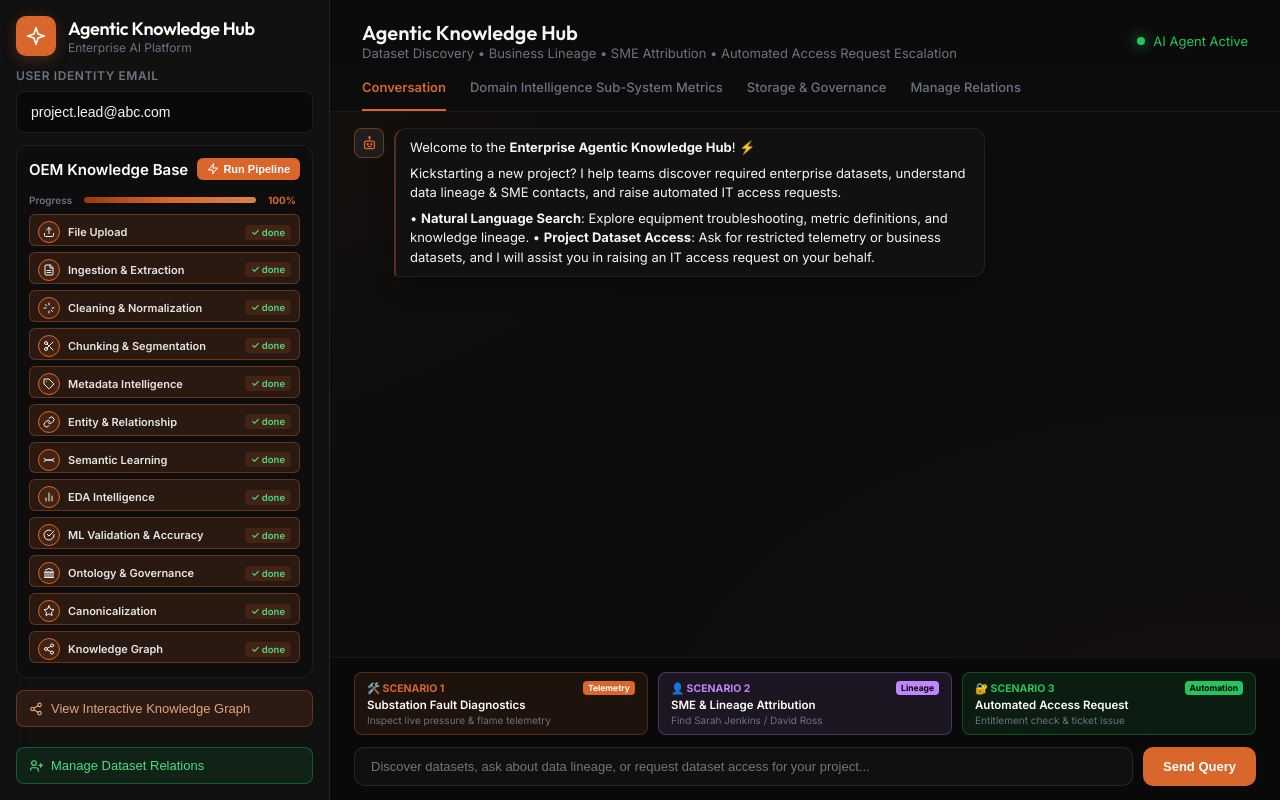
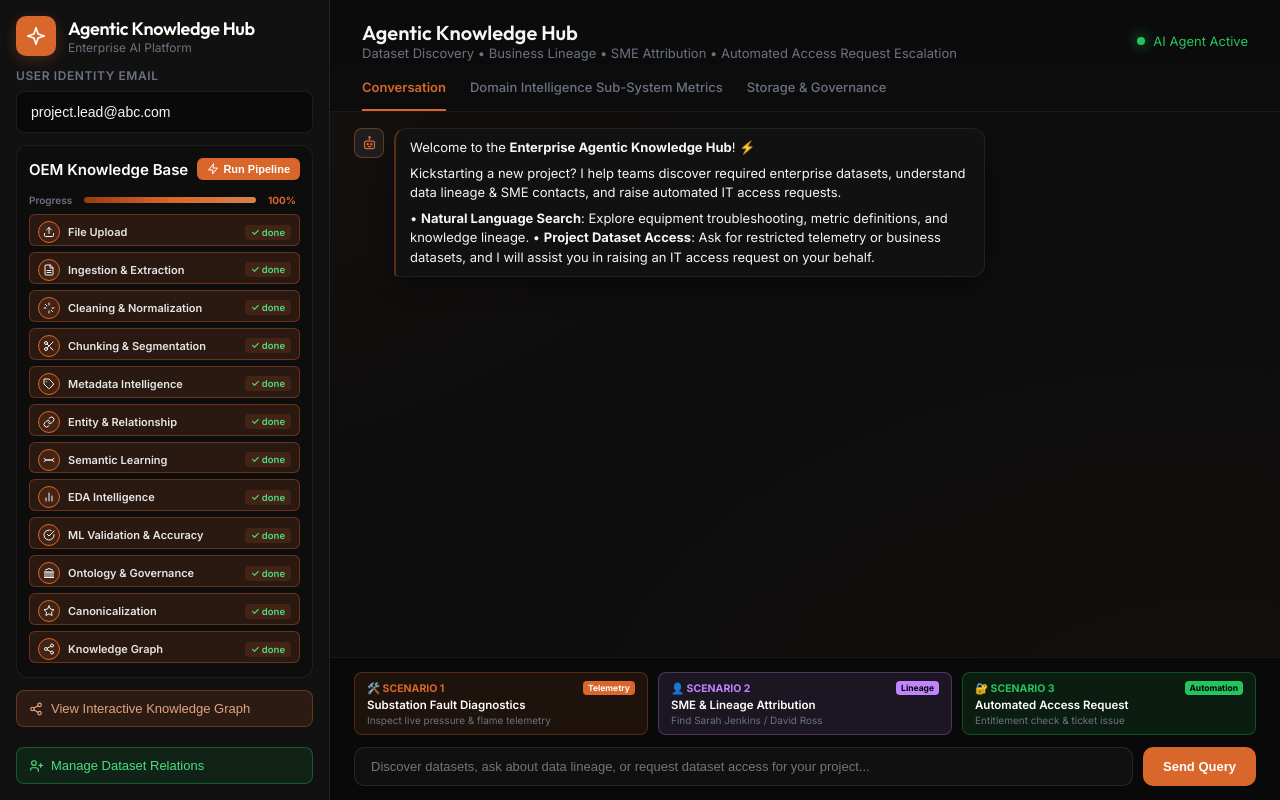
Before and after one commit to Soumyadipta2020/Utilities-Knowledge-Hub, a Flask app: page / in a window 1280 px wide. Run offline with Flask 3, Linux system fonts and the light colour scheme.

Commit message:
removed manage relation tab

```diff
--- a/app/templates/index.html
+++ b/app/templates/index.html
@@ -1587,7 +1587,6 @@
             <div class="nav-tab active" onclick="switchMainTab(this, 'tab-conversation')">Conversation</div>
             <div class="nav-tab" onclick="switchMainTab(this, 'tab-harnessing')">Domain Intelligence Sub-System Metrics</div>
             <div class="nav-tab" onclick="switchMainTab(this, 'tab-storage')">Storage & Governance</div>
-            <div class="nav-tab" id="relationsNavTab" onclick="openRelationModal()">Manage Relations</div>
         </div>
 
         <div id="tab-conversation" class="tab-content active">
```
